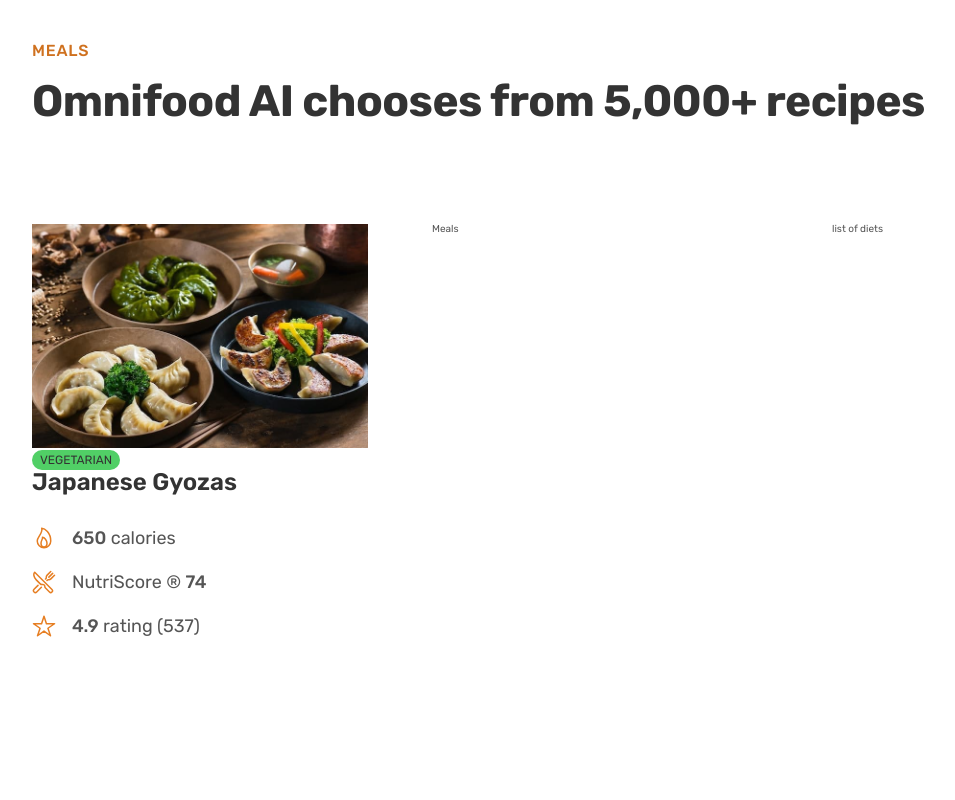
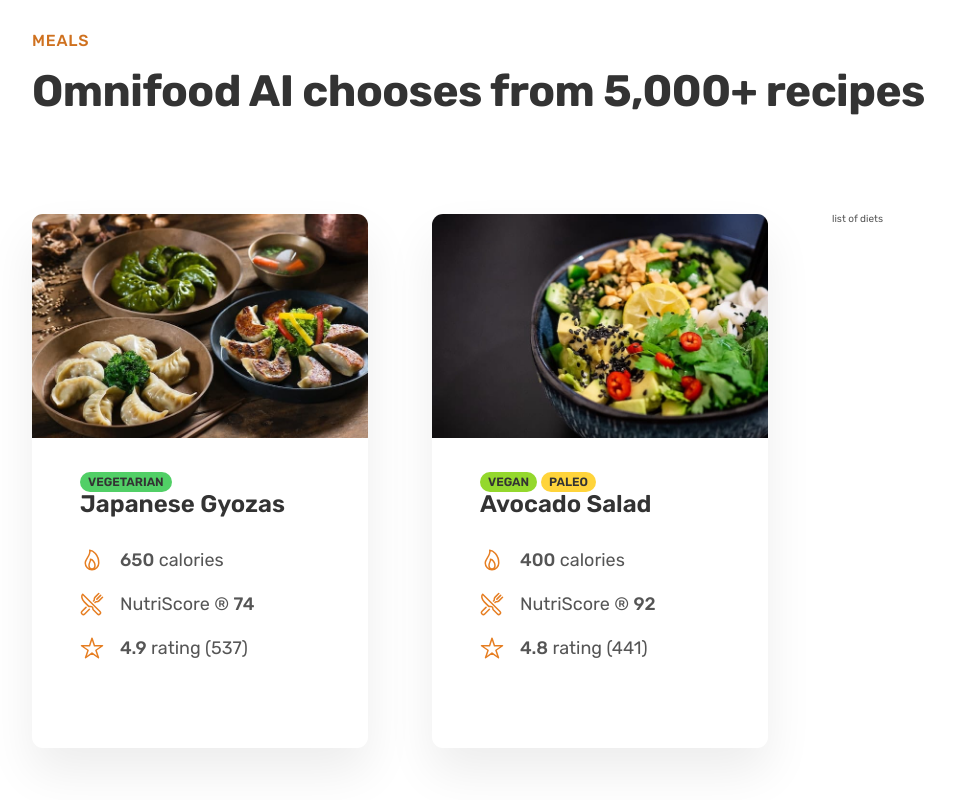
Before and after one commit to Abdallah-Alyousef/Omnifood, a plain HTML site: page index.html in a window 1280 px wide. Shown: the part 2678-3478 px from the top of the page, without its empty margins (40-995 px from the left). Before the commit the page ends 3452 px from the top, so only its background shows below. Drawn offline with nearby package versions, Linux system fonts and the light colour scheme.

Commit message:
Finished froom PC

```diff
--- a/css/style.css
+++ b/css/style.css
@@ -191,14 +191,36 @@
 .section-meals {
   padding: 9.6rem 0;
 }
+.meal {
+  box-shadow: 0 2.4rem 4.8rem rgba(0, 0, 0, 0.075);
+  border-radius: 11px;
+  overflow: hidden;
+}
+.meal-content {
+  padding: 3.2rem 4.8rem 4.8rem 4.8rem;
+}
+.meal-tags {
+  font-size: 1, 2rem;
+  display: flex;
+  gap: 0.4rem;
+}
 .tag {
   display: inline-block;
   padding: 0.4rem 0.8rem;
   font-size: 1.2rem;
   text-transform: uppercase;
-  background-color: #51cf66;
   color: #333;
   border-radius: 100px;
+  font-weight: 600;
+}
+.tag--vegetarian {
+  background-color: #51cf66;
+}
+.tag--vegan {
+  background-color: #94d82d;
+}
+.tag--paleo {
+  background-color: #ffd43b;
 }
 .meal-title {
   font-size: 2.4rem;
--- a/index.html
+++ b/index.html
@@ -9,7 +9,7 @@
 <link rel="preconnect" href="https://fonts.gstatic.com" crossorigin>
 <link href="https://fonts.googleapis.com/css2?family=Inter:wght@400;500;700&family=Merriweather&family=Montserrat&family=Rubik:wght@400;500;600;700&family=Sacramento&display=swap" rel="stylesheet">
 
-    <link rel="stylesheet" href="css/general.css">n
+    <link rel="stylesheet" href="css/general.css">
     <link rel="stylesheet" href="css/style.css" />
 
     <title>Omnifood</title>
@@ -153,9 +153,10 @@
         <div class="container grid grid--3-cols">
           <div class="meal">
             <img src="img/meals/meal-1.jpg" class="meal-img" alt="japanese gyoza">
+            <div class="meal-content">
             <div class="meal-tags">
 
-              <span class="tag">Vegetarian</span>
+              <span class="tag tag--vegetarian">Vegetarian</span>
             </div>
             <p class="meal-title">Japanese Gyozas</p>
             <ul class="meal-attributes">
@@ -166,7 +167,25 @@
               <li></li>
             </ul>
           </div>
-          <div class="meal">Meals</div>
+          </div>
+          <div class="meal">
+            <img src="img/meals/meal-2.jpg" class="meal-img" alt="Avocado Salad">
+            <div class="meal-content">
+            <div class="meal-tags">
+
+              <span class="tag tag--vegan">Vegan</span>
+              <span class="tag tag--paleo">Paleo</span>
+            </div>
+            <p class="meal-title">Avocado Salad</p>
+            <ul class="meal-attributes">
+              <li class="meal-attribute"><ion-icon class="meal-icon" name="flame-outline"></ion-icon><span><strong>400</strong> calories</span></li>
+              <li class="meal-attribute"><ion-icon class="meal-icon" name="restaurant-outline"></ion-icon><span>NutriScore &reg; <strong>92</strong></span></li>
+              <li class="meal-attribute"><ion-icon class="meal-icon" name="star-outline"></ion-icon><span><strong>4.8</strong> rating (441)</span></li>
+              <li class="meal-attribute"></li>
+              <li></li>
+            </ul>
+          </div>
+          </div>
           <div class="list">list of diets</div>
         </div>
       </section>
```
